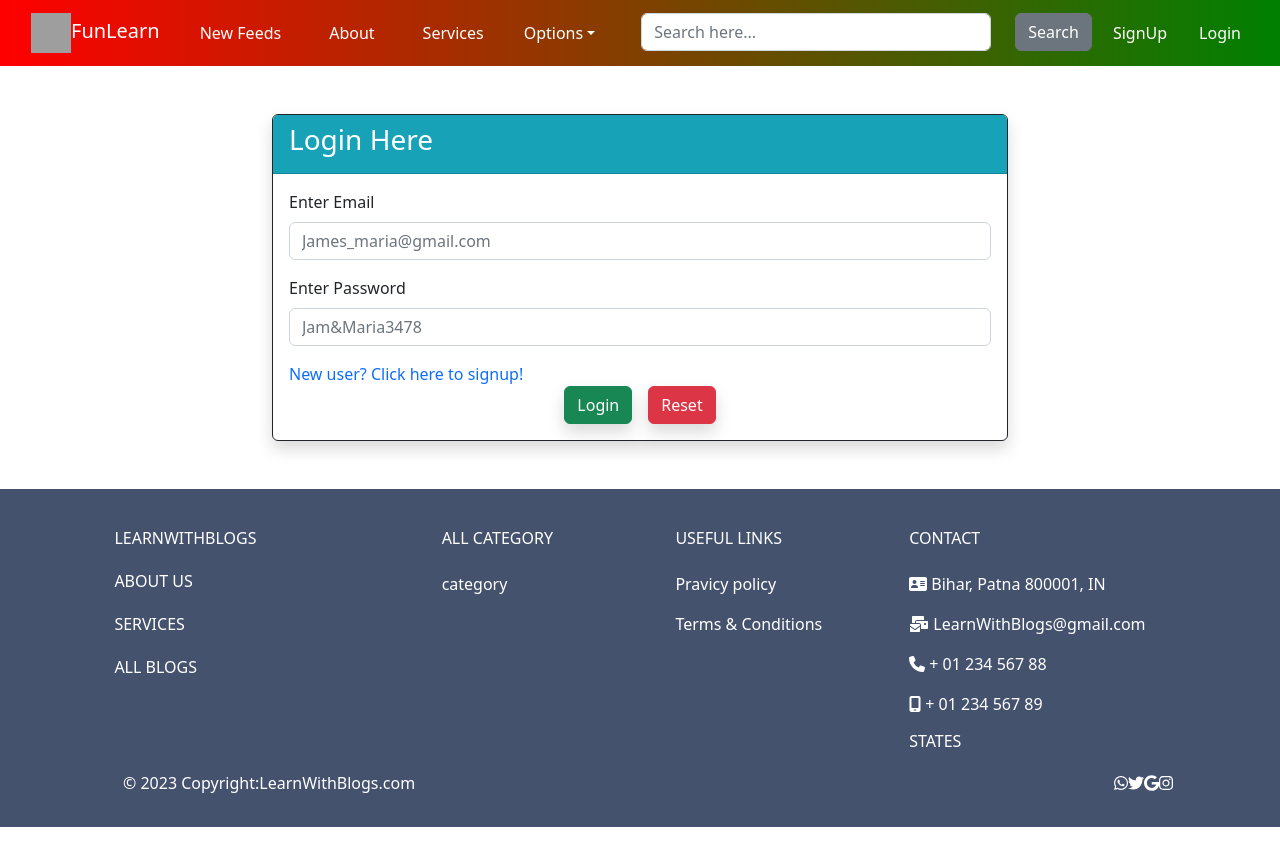
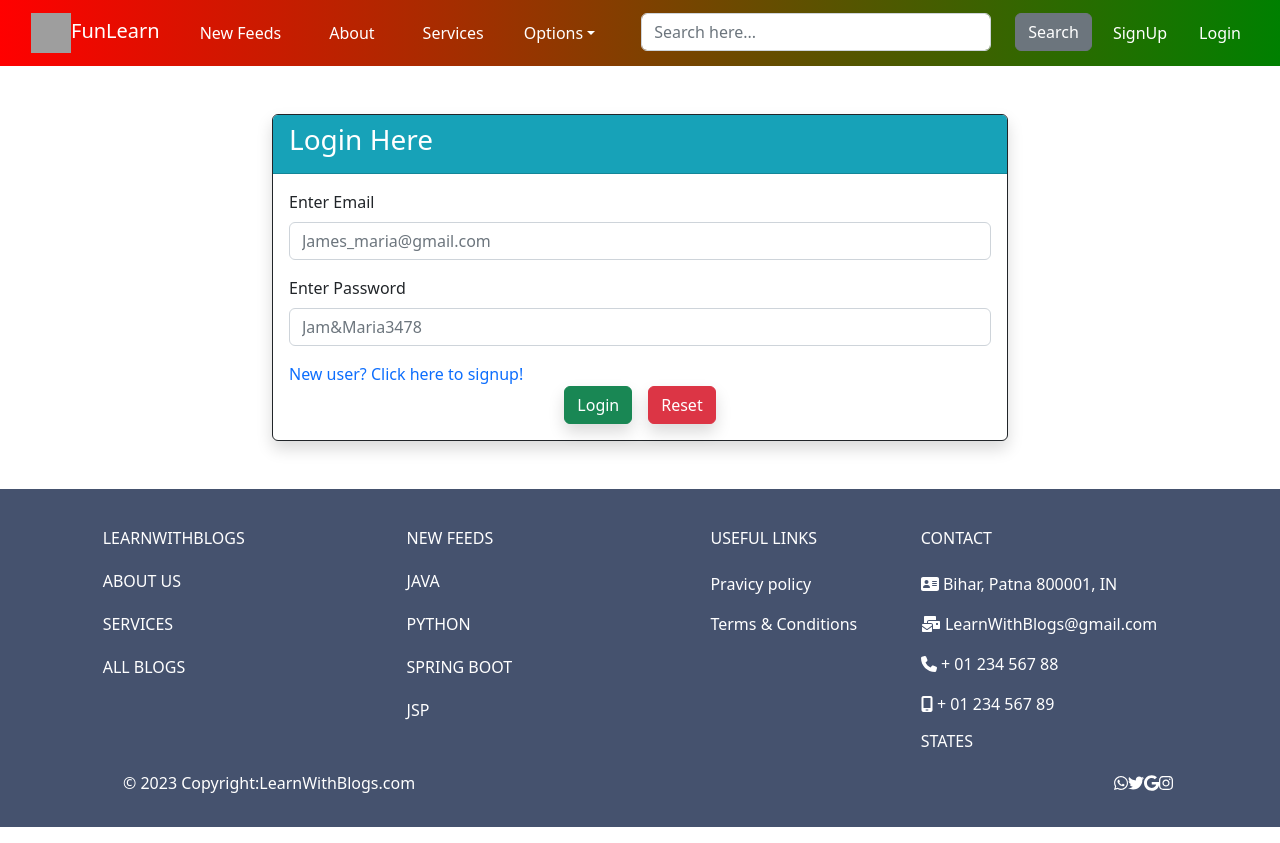
Before and after one commit to Barungit/Blog-App-FrontEnd, a React (Create React App) app: page /login in a window 1280 px wide. Built offline with nearby package versions, Linux system fonts and the light colour scheme; grey boxes are pictures that could not be loaded.

Commit message:
Design changes

```diff
--- a/src/App.js
+++ b/src/App.js
@@ -51,9 +51,10 @@ function App() {
       </Route>
 
       </Routes>
+      <Footer />
     </BrowserRouter>
     </UserProvider>
-     <Footer />
+
 
 </div>
   );
--- a/src/Components/Footer.jsx
+++ b/src/Components/Footer.jsx
@@ -2,6 +2,7 @@ import { faGoogle, faInstagram, faTwitter, faWhatsapp } from '@fortawesome/free-
 import { faAddressCard, faMailBulk, faMobileScreen, faPhone } from '@fortawesome/free-solid-svg-icons'
 import { FontAwesomeIcon } from '@fortawesome/react-fontawesome'
 import React from 'react'
+import { Link } from 'react-router-dom';
 import { Row } from 'reactstrap'
 
 function Footer() {
@@ -14,22 +15,21 @@ function Footer() {
 
     <div class="container p-4 pb-0">
 
-      <section class="">
+      <section>
 
-        <div class="row">
-
-          <div class="col-md-3 col-lg-3 col-xl-3 mx-auto mt-3">
-            <h6 class="text-uppercase mb-4 font-weight-bold">
-            <a href="/" class="text-decoration-none text-white"> LearnWithBlogs</a>
+      <div className="row">
+            <div className="col-md-3 col-lg-3 col-xl-3 mx-auto mt-3">
+              <h6 className="text-uppercase mb-4 font-weight-bold">
+                <Link to="/" className="text-decoration-none text-white">LearnWithBlogs</Link>
               </h6>
-            <h6 class="text-uppercase mb-4 font-weight-bold">
-             <a href="/about" class="text-decoration-none text-white">About Us</a>
+              <h6 className="text-uppercase mb-4 font-weight-bold">
+                <Link to="/about" className="text-decoration-none text-white">About Us</Link>
               </h6>
-            <h6 class="text-uppercase mb-4 font-weight-bold">
-             <a href="/services" class="text-decoration-none text-white">Services</a>
+              <h6 className="text-uppercase mb-4 font-weight-bold">
+                <Link to="/services" className="text-decoration-none text-white">Services</Link>
               </h6>
-            <h6 class="text-uppercase mb-4 font-weight-bold">
-             <a href="/blogs" class="text-decoration-none text-white">All Blogs</a>
+              <h6 className="text-uppercase mb-4 font-weight-bold">
+                <Link to="/blogs" className="text-decoration-none text-white">All Blogs</Link>
               </h6>
             </div>
 
@@ -37,12 +37,22 @@ function Footer() {
           <hr class="w-100 clearfix d-md-none" />
 
 
-          <div class="col-md-2 col-lg-2 col-xl-2 mx-auto mt-3">
-            <h6 class="text-uppercase mb-4 font-weight-bold">All Category</h6>
-              <p>
-category
-              </p>
-
+          <div className="col-md-3 col-lg-3 col-xl-3 mx-auto mt-3">
+              <h6 className="text-uppercase mb-4 font-weight-bold">
+                <Link to="/blogs" className="text-decoration-none text-white">New Feeds</Link>
+              </h6>
+              <h6 className="text-uppercase mb-4 font-weight-bold">
+                <Link to="/categories/6" className="text-decoration-none text-white">Java</Link>
+              </h6>
+              <h6 className="text-uppercase mb-4 font-weight-bold">
+                <Link to="/categories/4" className="text-decoration-none text-white">Python</Link>
+              </h6>
+              <h6 className="text-uppercase mb-4 font-weight-bold">
+                <Link to="/categories/2" className="text-decoration-none text-white">Spring Boot</Link>
+              </h6>
+              <h6 className="text-uppercase mb-4 font-weight-bold">
+                <Link to="/categories/8" className="text-decoration-none text-white">JSP</Link>
+              </h6>
             </div>
 
 
--- a/src/pages/Signup.js
+++ b/src/pages/Signup.js
@@ -107,8 +107,8 @@ const Signup=()=> {
             <Container className="my-3">
 
             <Card style={{border: '3px solid black'}}>
-            <CardHeader>
-                <h3>Fill this form to be a part of us!</h3>
+            <CardHeader className="bg-primary">
+                <h3 className="text-white">Fill this form to be a part of us! </h3>
 
             </CardHeader>
 
```
Lines whose indentation alone changed are shown as unchanged.
